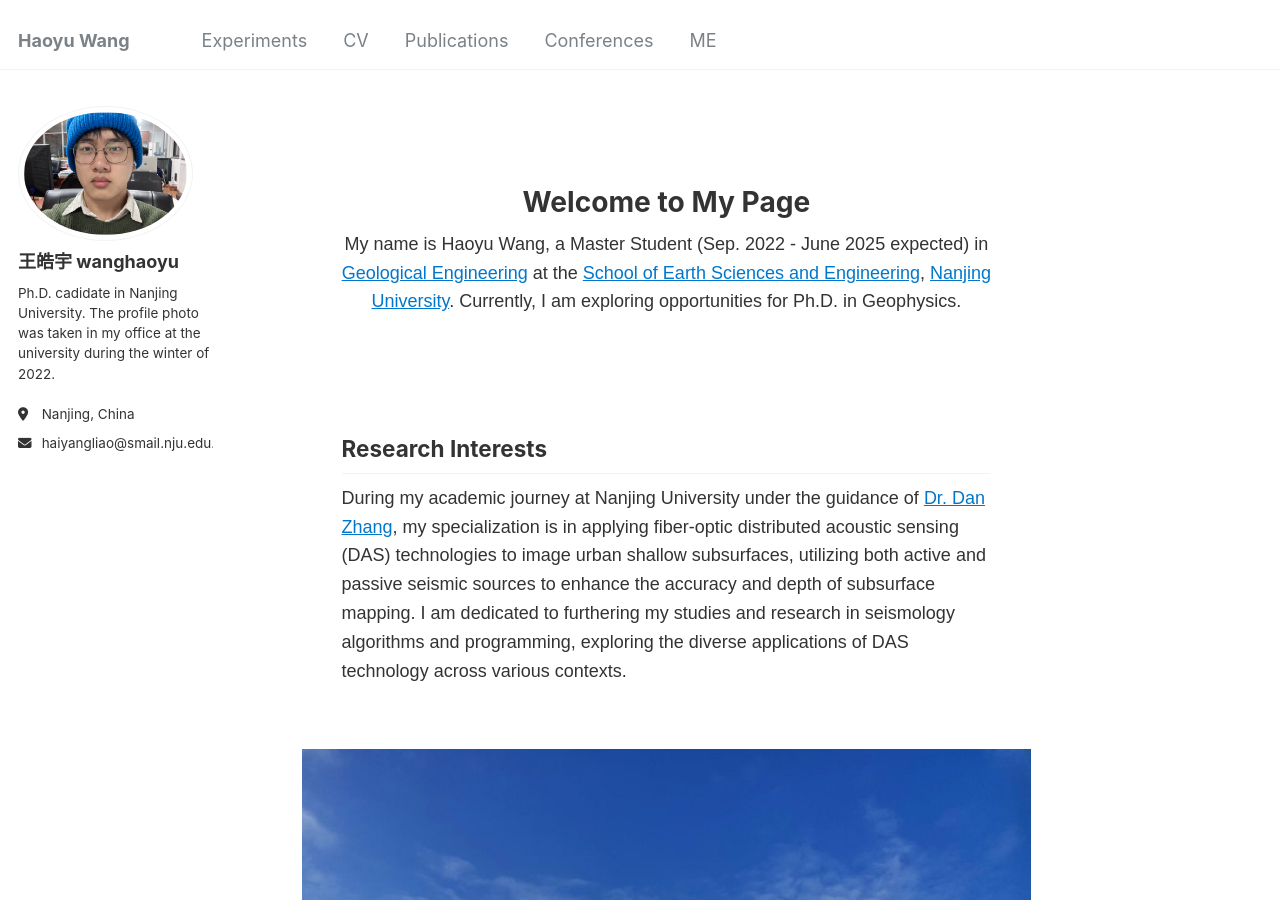
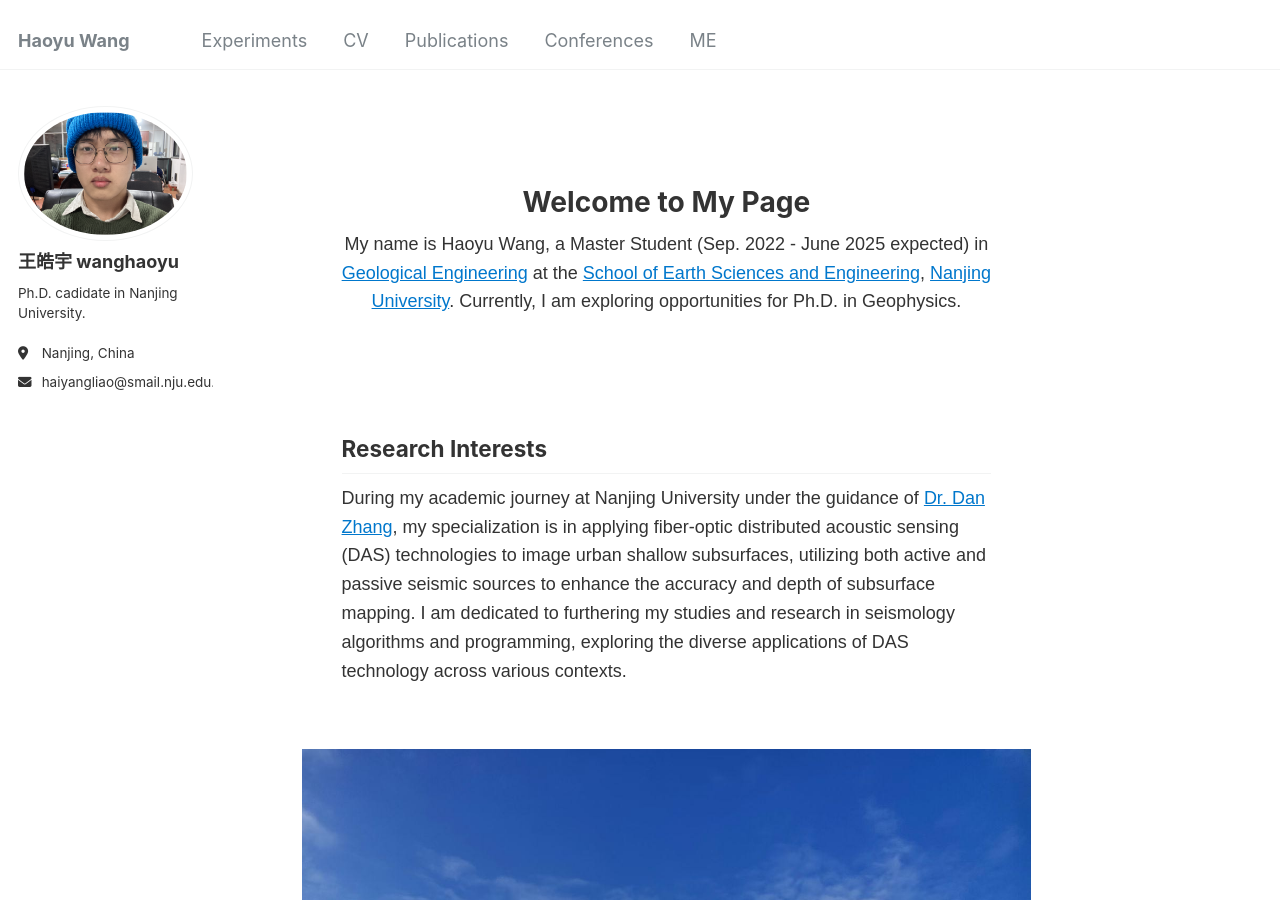
Before and after one commit to Whynot-cell/Whynot-cell.github.io, a Jekyll site: the page built from _pages/about.md, in a window 1280 px wide and 900 px high. Built offline with Jekyll 4.4.1, drawn with Linux system fonts in a browser that asks for light colours.

Commit message:
Update _config.yml

```diff
--- a/_config.yml
+++ b/_config.yml
@@ -25,7 +25,7 @@ author:
   name             : "王皓宇 wanghaoyu"
   pronouns         : # example: "she/her"
   # bio              : "M.S (Expected 2025), @Majoring in Geological Engineering, [School of Earth Sciences and Engineering, Nanjing University](https://es.nju.edu.cn/mainm.htm)"
-  bio              : "Ph.D. cadidate in Nanjing University. The profile photo was taken in my office at the university during the winter of 2022."
+  bio              : "Ph.D. cadidate in Nanjing University."
 
 
   location         : "Nanjing, China"
```
